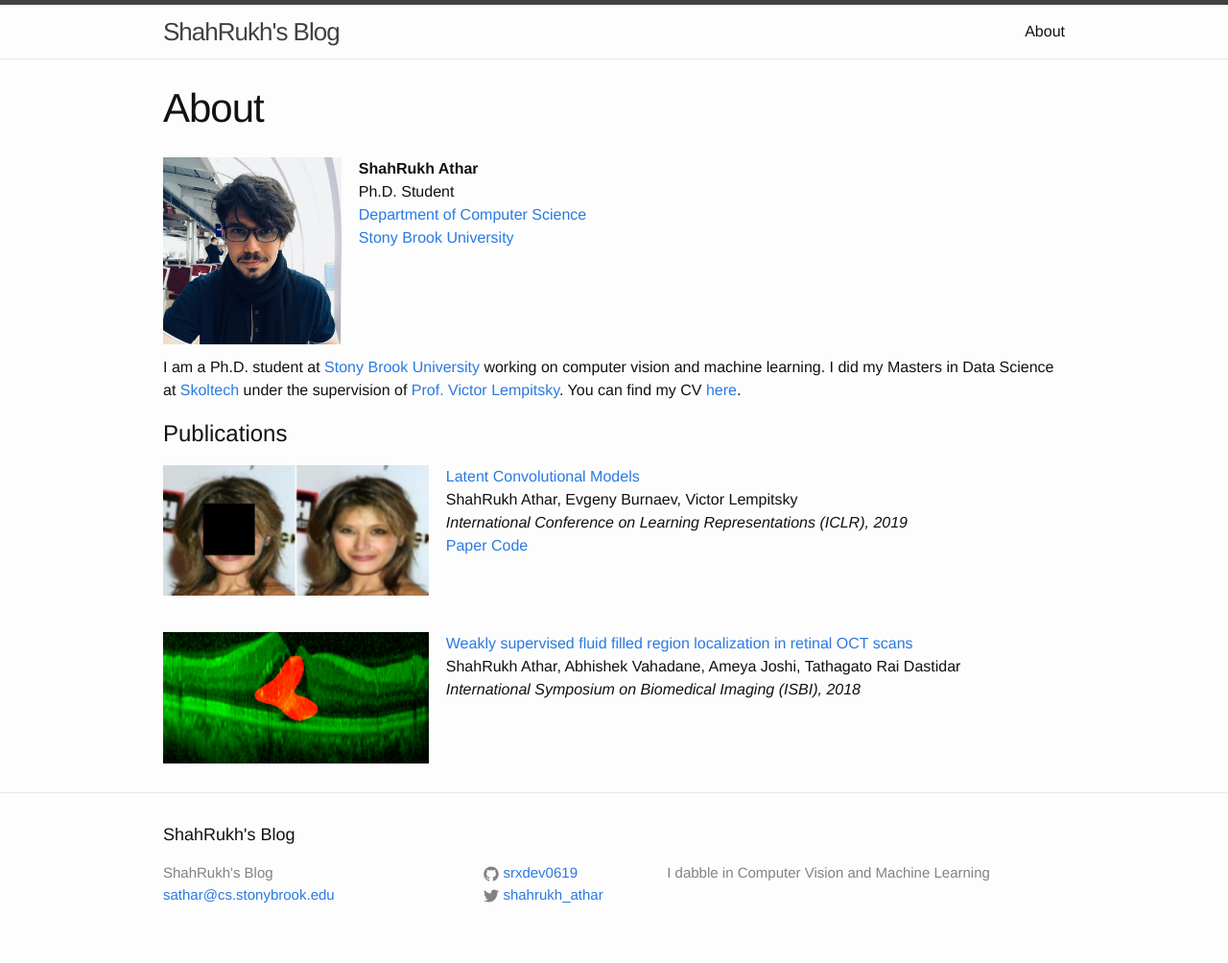
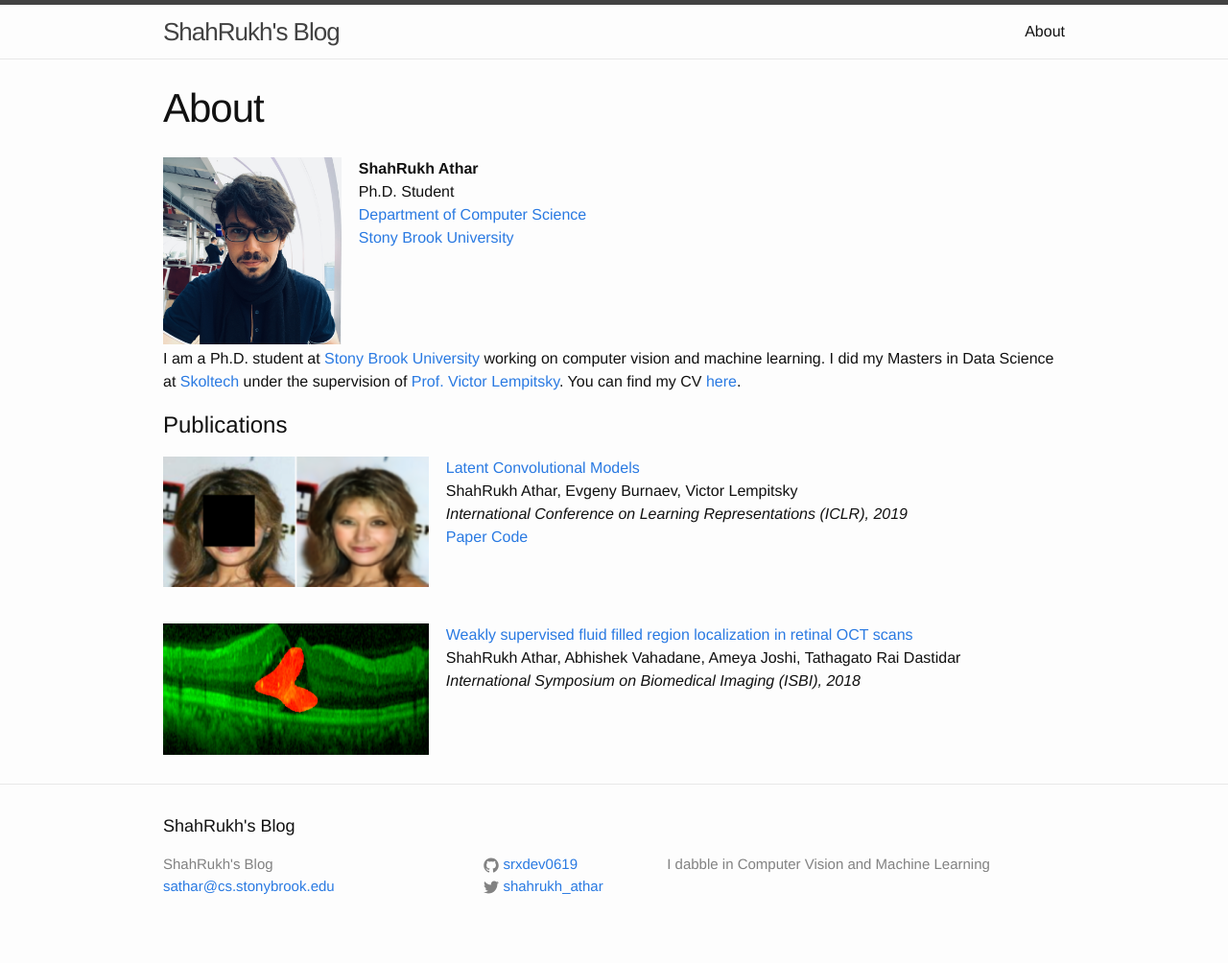
Before and after one commit to shahrukhathar/shahrukhathar.github.io, a Jekyll site: the page built from pages/about.md, in a window 1280 px wide. Shown: the whole page at 96% size. Built offline with Jekyll 4.4.1, drawn with Linux system fonts in a browser that asks for light colours.

Commit message:
Updated Page

```diff
--- a/pages/about.md
+++ b/pages/about.md
@@ -8,7 +8,9 @@ permalink: /about/
 &nbsp; &nbsp; **ShahRukh Athar**<br/>
 &nbsp; &nbsp; Ph.D. Student<br/>
 &nbsp; &nbsp; [Department of Computer Science](https://www.cs.stonybrook.edu/)<br/>
-&nbsp; &nbsp; [Stony Brook University](https://www.stonybrook.edu/)<br>\
+&nbsp; &nbsp; [Stony Brook University](https://www.stonybrook.edu/)<br>
+
+
 <br>
 <br/>
 <br/>
```
